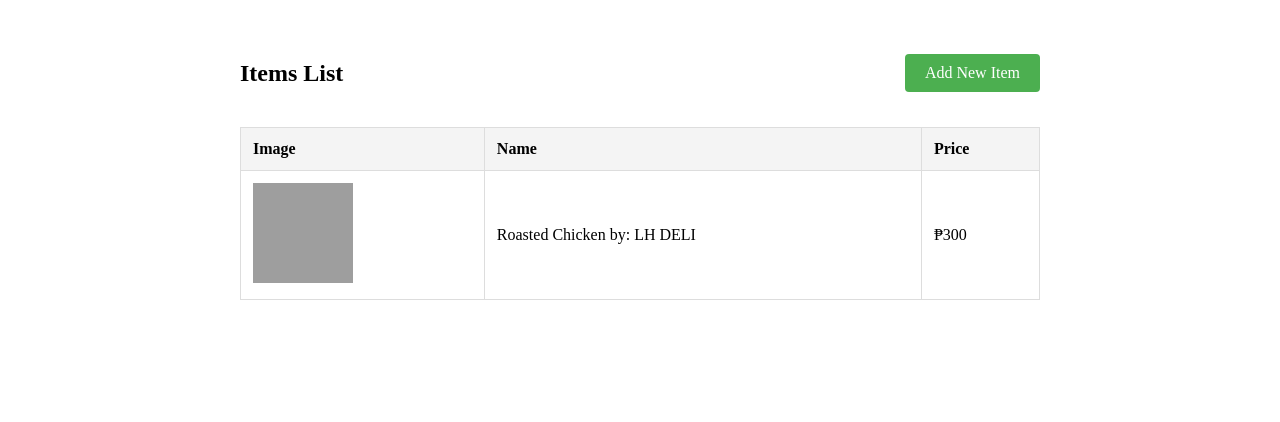
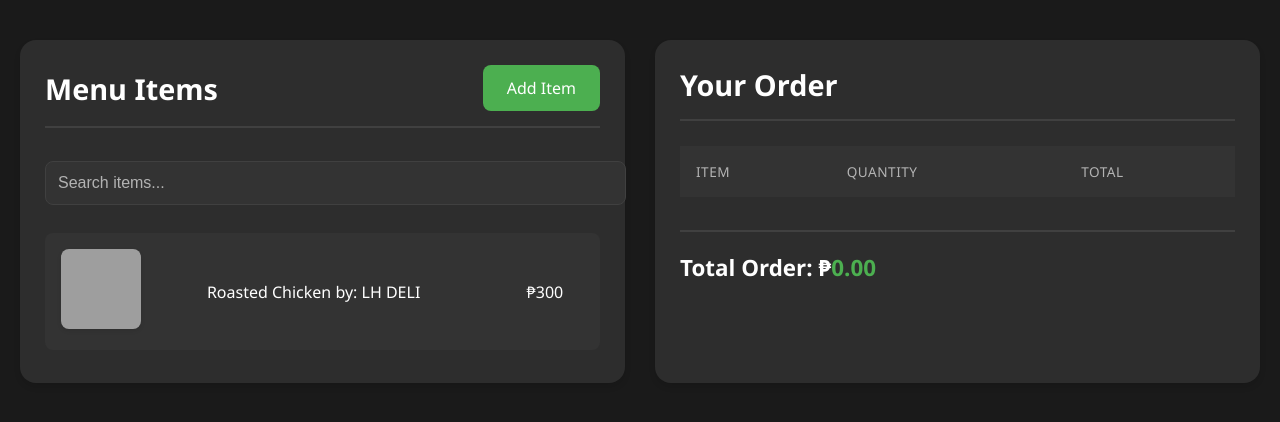
Before and after one commit to robthomas1120/PointOfSale, a Flask app: page / in a window 1280 px wide. Shown: the top 422 px of the page. Run offline with Flask 3, Linux system fonts and the light colour scheme; data comes from the database, SQL or seed files in the repository; both versions use the stored data as it was before the commit; lists and menus that the app fills with data are empty; grey boxes are pictures that could not be loaded.

Commit message:
fixed pos interface

```diff
--- a/static/script.js
+++ b/static/script.js
@@ -1,19 +1,89 @@
+// Cart state
+let cart = [];
+let allItems = []; // Store all items
+let searchInput; // Reference to search input
+
 async function loadItems() {
     try {
         const response = await fetch('/get_orders/1');
         const items = await response.json();
+        allItems = items; // Store all items
 
-        const itemsList = document.getElementById('itemsList');
-        itemsList.innerHTML = items.map(item => `
-            <tr>
-                <td><img src="/static/uploads/${item.image_path}" alt="${item.item_name}"></td>
-                <td>${item.item_name}</td>
-                <td>₱${item.price}</td>
-            </tr>
-        `).join('');
+        // Initialize search input
+        searchInput = document.getElementById('searchInput');
+        searchInput.addEventListener('input', handleSearch);
+
+        displayFilteredItems(items); // Display all items initially
     } catch (error) {
         console.error('Error:', error);
     }
 }
 
+function addToCart(name, price, imagePath) {
+    const existingItem = cart.find(item => item.name === name);
+
+    if (existingItem) {
+        existingItem.quantity += 1;
+    } else {
+        cart.push({
+            name: name,
+            price: price,
+            imagePath: imagePath,
+            quantity: 1
+        });
+    }
+
+    updateCartDisplay();
+}
+
+function removeFromCart(index) {
+    const item = cart[index];
+
+    if (item.quantity > 1) {
+        // If quantity is more than 1, decrease by 1
+        item.quantity -= 1;
+    } else {
+        // If quantity is 1, remove the item completely
+        cart.splice(index, 1);
+    }
+
+    updateCartDisplay();
+}
+
+function updateCartDisplay() {
+    const cartItems = document.getElementById('cartItems');
+    const cartTotal = document.getElementById('cartTotal');
+
+    cartItems.innerHTML = cart.map((item, index) => `
+        <tr class="cart-item" onclick="removeFromCart(${index})">
+            <td>${item.name}</td>
+            <td>${item.quantity}</td>
+            <td>₱${(item.price * item.quantity).toFixed(2)}</td>
+        </tr>
+    `).join('');
+
+    const total = cart.reduce((sum, item) => sum + (item.price * item.quantity), 0);
+    cartTotal.textContent = total.toFixed(2);
+}
+
+function handleSearch(e) {
+    const searchTerm = e.target.value.toLowerCase();
+    const filteredItems = allItems.filter(item =>
+        item.item_name.toLowerCase().includes(searchTerm)
+    );
+    displayFilteredItems(filteredItems);
+}
+
+function displayFilteredItems(items) {
+    const itemsList = document.getElementById('itemsList');
+    itemsList.innerHTML = items.map(item => `
+        <tr class="menu-item" onclick="addToCart('${item.item_name}', ${item.price}, '${item.image_path}')">
+            <td><img src="/static/uploads/${item.image_path}" alt="${item.item_name}"></td>
+            <td>${item.item_name}</td>
+            <td>₱${item.price}</td>
+        </tr>
+    `).join('');
+}
+
+// Initialize the menu
 loadItems();
--- a/static/style.css
+++ b/static/style.css
@@ -1,89 +1,228 @@
+:root {
+    --bg-primary: #1a1a1a;
+    --bg-secondary: #2d2d2d;
+    --bg-tertiary: #333333;
+    --text-primary: #ffffff;
+    --text-secondary: #b3b3b3;
+    --accent-color: #4CAF50;
+    --accent-hover: #45a049;
+    --border-color: #404040;
+}
+
+body {
+    background-color: var(--bg-primary);
+    color: var(--text-primary);
+    font-family: 'Segoe UI', Tahoma, Geneva, Verdana, sans-serif;
+    margin: 0;
+    padding: 0;
+}
+
 .container {
-    max-width: 800px;
+    max-width: 1400px;
     margin: 20px auto;
     padding: 20px;
+    display: flex;
+    gap: 30px;
+}
+
+.menu-section, .cart-section {
+    flex: 1;
+    background: var(--bg-secondary);
+    padding: 25px;
+    border-radius: 16px;
+    box-shadow: 0 4px 6px rgba(0, 0, 0, 0.1);
 }
 
 .header {
     display: flex;
     justify-content: space-between;
     align-items: center;
-    margin-bottom: 20px;
+    margin-bottom: 25px;
+    padding-bottom: 15px;
+    border-bottom: 2px solid var(--border-color);
+}
+
+.header h2 {
+    font-size: 1.8rem;
+    margin: 0;
+    color: var(--text-primary);
 }
 
 .add-button {
-    background-color: #4CAF50;
+    background-color: var(--accent-color);
     color: white;
-    padding: 10px 20px;
+    padding: 12px 24px;
     text-decoration: none;
-    border-radius: 4px;
+    border-radius: 8px;
+    font-weight: 500;
+    transition: all 0.3s ease;
 }
 
 .add-button:hover {
-    background-color: #45a049;
+    background-color: var(--accent-hover);
+    transform: translateY(-2px);
+    box-shadow: 0 4px 12px rgba(76, 175, 80, 0.2);
 }
 
-.back-link {
-    display: block;
-    margin-top: 20px;
-    color: #666;
-    text-decoration: none;
+table {
+    width: 100%;
+    border-collapse: separate;
+    border-spacing: 0 8px;
+    margin-top: -8px;
 }
 
-.back-link:hover {
-    color: #333;
+th {
+    background-color: var(--bg-tertiary);
+    color: var(--text-secondary);
+    font-weight: 500;
+    text-transform: uppercase;
+    font-size: 0.85rem;
+    letter-spacing: 0.5px;
+    padding: 16px;
+    text-align: left;
+    border: none;
 }
 
+td {
+    background-color: var(--bg-tertiary);
+    padding: 16px;
+    border: none;
+    color: var(--text-primary);
+}
+
+tr:not(thead tr) {
+    transition: transform 0.2s ease, box-shadow 0.2s ease;
+}
+
+tr:not(thead tr):hover {
+    transform: translateY(-2px);
+    box-shadow: 0 4px 12px rgba(0, 0, 0, 0.15);
+}
+
+td:first-child {
+    border-top-left-radius: 8px;
+    border-bottom-left-radius: 8px;
+}
+
+td:last-child {
+    border-top-right-radius: 8px;
+    border-bottom-right-radius: 8px;
+}
+
+td img {
+    width: 80px;
+    height: 80px;
+    object-fit: cover;
+    border-radius: 8px;
+    box-shadow: 0 2px 4px rgba(0, 0, 0, 0.1);
+}
+
+.menu-item, .cart-item {
+    cursor: pointer;
+}
+
+.total-section {
+    margin-top: 25px;
+    padding-top: 20px;
+    border-top: 2px solid var(--border-color);
+}
+
+.total-section h3 {
+    color: var(--text-primary);
+    font-size: 1.4rem;
+    margin: 0;
+}
+
+#cartTotal {
+    color: var(--accent-color);
+    font-weight: bold;
+}
+
+/* Form Styles */
 .form-group {
-    margin: 10px 0;
+    margin: 15px 0;
 }
 
 .item-form {
-    border: 1px solid #ccc;
-    padding: 20px;
-    border-radius: 5px;
+    background: var(--bg-secondary);
+    padding: 25px;
+    border-radius: 16px;
+    box-shadow: 0 4px 6px rgba(0, 0, 0, 0.1);
 }
 
 input {
     width: 100%;
-    padding: 8px;
-    margin: 5px 0;
+    padding: 12px;
+    margin: 8px 0;
+    background-color: var(--bg-tertiary);
+    border: 1px solid var(--border-color);
+    border-radius: 8px;
+    color: var(--text-primary);
+    transition: all 0.3s ease;
+}
+
+input:focus {
+    outline: none;
+    border-color: var(--accent-color);
+    box-shadow: 0 0 0 2px rgba(76, 175, 80, 0.2);
 }
 
 button {
-    background-color: #4CAF50;
+    background-color: var(--accent-color);
     color: white;
-    padding: 10px 20px;
+    padding: 12px 24px;
     border: none;
-    border-radius: 4px;
+    border-radius: 8px;
     cursor: pointer;
+    font-weight: 500;
+    transition: all 0.3s ease;
 }
 
 button:hover {
-    background-color: #45a049;
+    background-color: var(--accent-hover);
+    transform: translateY(-2px);
+    box-shadow: 0 4px 12px rgba(76, 175, 80, 0.2);
 }
 
-table {
-    width: 100%;
-    border-collapse: collapse;
+/* Scrollbar Styling */
+::-webkit-scrollbar {
+    width: 10px;
 }
 
-th, td {
-    border: 1px solid #ddd;
-    padding: 12px;
-    text-align: left;
+::-webkit-scrollbar-track {
+    background: var(--bg-secondary);
 }
 
-th {
-    background-color: #f4f4f4;
+::-webkit-scrollbar-thumb {
+    background: var(--border-color);
+    border-radius: 5px;
 }
 
-td img {
-    width: 100px;
-    height: 100px;
-    object-fit: cover;
+::-webkit-scrollbar-thumb:hover {
+    background: var(--text-secondary);
 }
 
-tr:hover {
-    background-color: #f5f5f5;
+.search-container {
+    margin-bottom: 20px;
 }
+
+.search-bar {
+    width: 100%;
+    padding: 12px;
+    background-color: var(--bg-tertiary);
+    border: 1px solid var(--border-color);
+    border-radius: 8px;
+    color: var(--text-primary);
+    font-size: 1rem;
+    transition: all 0.3s ease;
+}
+
+.search-bar:focus {
+    outline: none;
+    border-color: var(--accent-color);
+    box-shadow: 0 0 0 2px rgba(76, 175, 80, 0.2);
+}
+
+.search-bar::placeholder {
+    color: var(--text-secondary);
+}
--- a/templates/index.html
+++ b/templates/index.html
@@ -1,27 +1,59 @@
 <!DOCTYPE html>
-<html>
+<html lang="en">
 <head>
-    <title>Items List</title>
+    <meta charset="UTF-8">
+    <meta name="viewport" content="width=device-width, initial-scale=1.0">
+    <title>POS Menu</title>
     <link rel="stylesheet" href="{{ url_for('static', filename='style.css') }}">
 </head>
 <body>
     <div class="container">
+        <!-- Menu Section -->
+        <section class="menu-section">
             <div class="header">
-            <h2>Items List</h2>
-            <a href="{{ url_for('add_item_page') }}" class="add-button">Add New Item</a>
+                <h2>Menu Items</h2>
+                <a href="{{ url_for('add_item_page') }}" class="add-button">Add Item</a>
             </div>
+
+            <!-- Search Bar -->
+            <div class="search-container">
+                <input type="text" id="searchInput" placeholder="Search items..." class="search-bar">
+            </div>
+
+            <!-- Menu Items Table -->
             <table id="itemsTable">
-            <thead>
-                <tr>
-                    <th>Image</th>
-                    <th>Name</th>
-                    <th>Price</th>
-                </tr>
                 </thead>
                 <tbody id="itemsList">
                 </tbody>
             </table>
+        </section>
+
+        <!-- Cart Section -->
+        <section class="cart-section">
+            <div class="header">
+                <h2>Your Order</h2>
             </div>
+
+            <!-- Cart Items Table -->
+            <table id="cartTable">
+                <thead>
+                    <tr>
+                        <th scope="col">Item</th>
+                        <th scope="col">Quantity</th>
+                        <th scope="col">Total</th>
+                    </tr>
+                </thead>
+                <tbody id="cartItems">
+                </tbody>
+            </table>
+
+            <!-- Total Section -->
+            <div class="total-section">
+                <h3>Total Order: ₱<span id="cartTotal">0.00</span></h3>
+            </div>
+        </section>
+    </div>
+
     <script src="{{ url_for('static', filename='script.js') }}"></script>
 </body>
 </html>
```
Also changed, not shown: pos.db, static/uploads/20250102_104817_roasted chicken.png (added), static/uploads/20250102_104830_1pc chicken annato rice.png (added), static/uploads/20250102_104846_2pc original fried chicken annato rice.png (added), static/uploads/20250102_104858_2pc spicy fried chicken annato rice.png (added), static/uploads/20250102_104943_finos special empanada.png (added), 2 other files. Lines whose indentation alone changed are shown as unchanged.
